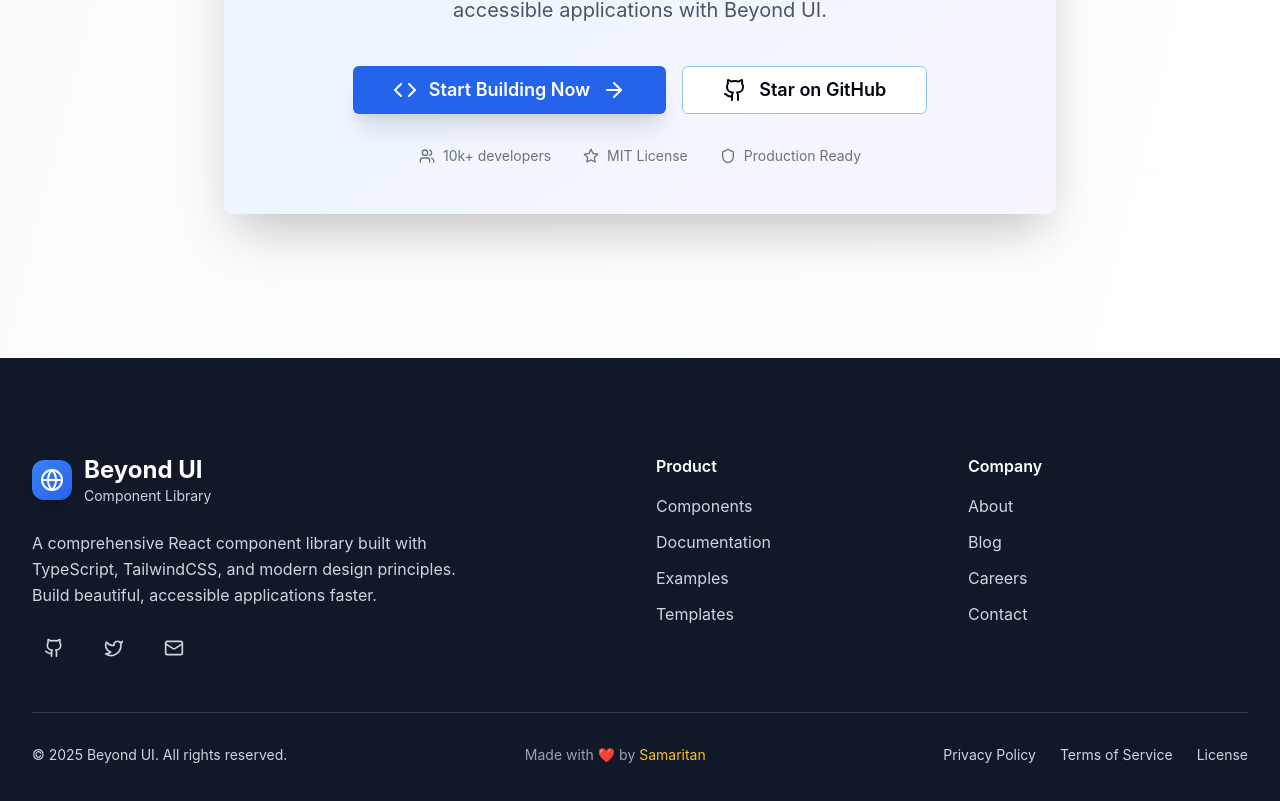
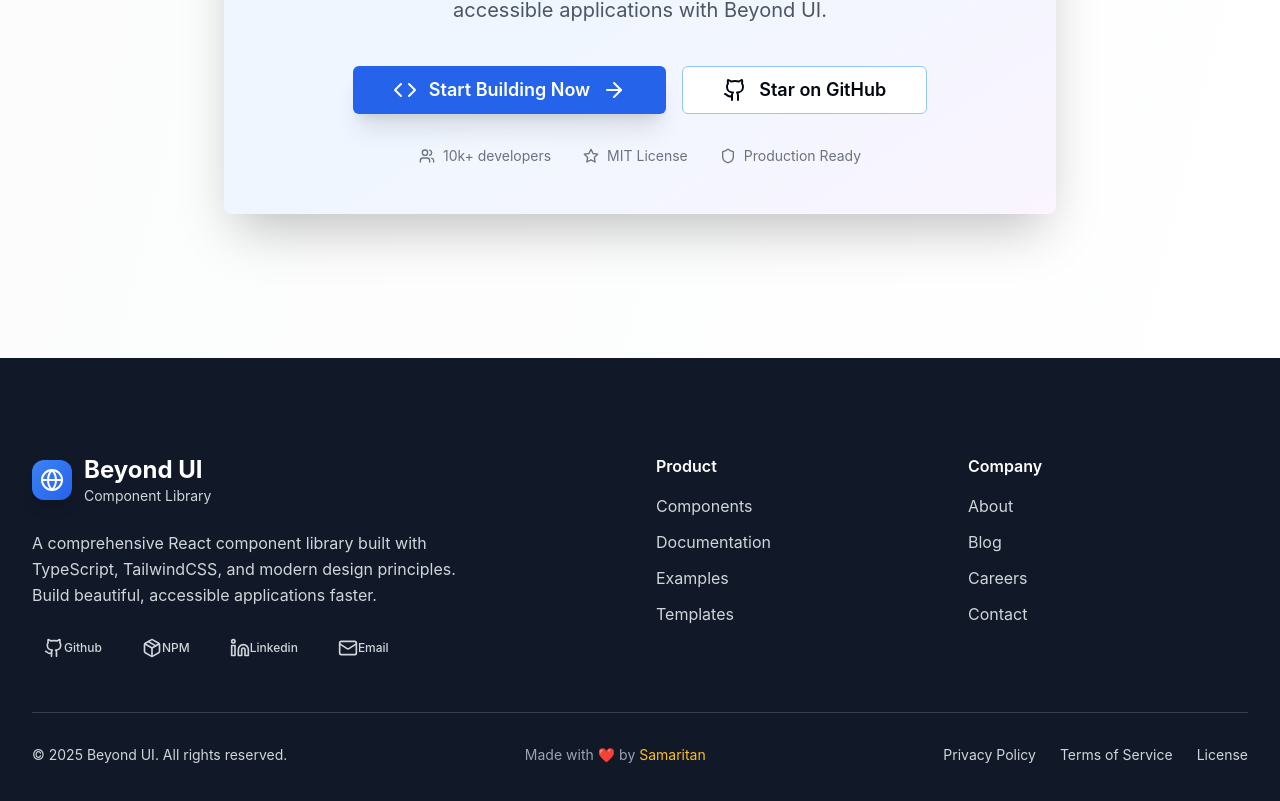
Before and after one commit to MachineKe/beyond-ui, a React (Vite) app: page / in a window 1280 px wide. Shown: the part 4403-5204 px from the top of the page. Built offline with nearby package versions, Linux system fonts and the light colour scheme.

Commit message:
add social links

```diff
--- a/src/components/LandingPage/LandingPage.tsx
+++ b/src/components/LandingPage/LandingPage.tsx
@@ -15,7 +15,9 @@ import {
   Monitor,
   Users,
   TrendingUp,
-  Heart
+  Heart,
+  Linkedin,
+  Package
 } from 'lucide-react';
 import {
   PageLayout,
@@ -136,7 +138,7 @@ export const LandingPage: React.FC = () => {
                 className="px-8 py-4 text-lg font-semibold bg-white/80 backdrop-blur-sm hover:bg-white transition-all duration-300"
               >
                 <Github className="mr-3 h-6 w-6" />
-                <Link to="https://github.com/MachineKe/beyond-ui">View on GitHub</Link>
+                <Link to="https://github.com/MachineKe/beyond-ui" target="_blank">View on GitHub</Link>
               </Button>
             </div>
 
@@ -385,7 +387,7 @@ export const LandingPage: React.FC = () => {
                   className="px-10 py-4 text-lg font-semibold shadow-xl hover:shadow-2xl transition-all duration-300 transform hover:-translate-y-1"
                 >
                   <Code className="mr-3 h-6 w-6" />
-                  Start Building Now
+                  <Link to="https://www.npmjs.com/package/@beyondcorp/beyond-ui" target="_blank">Start Building Now</Link>
                   <ArrowRight className="ml-3 h-6 w-6" />
                 </Button>
                 <Button
@@ -394,7 +396,7 @@ export const LandingPage: React.FC = () => {
                   className="px-10 py-4 text-lg font-semibold bg-white hover:bg-gray-50 transition-all duration-300"
                 >
                   <Github className="mr-3 h-6 w-6" />
-                  Star on GitHub
+                  <Link to="https://github.com/MachineKe/beyond-ui" target="_blank">Star on GitHub</Link>
                 </Button>
               </div>
 
@@ -439,12 +441,19 @@ export const LandingPage: React.FC = () => {
               <div className="flex space-x-4">
                 <Button variant="ghost" size="sm" className="text-gray-300 hover:text-white hover:bg-white/10">
                   <Github className="h-5 w-5" />
+                  <Link to="https://github.com/MachineKe/beyond-ui" target="_blank">Github</Link>
                 </Button>
                 <Button variant="ghost" size="sm" className="text-gray-300 hover:text-white hover:bg-white/10">
-                  <Twitter className="h-5 w-5" />
+                  <Package className="h-5 w-5" />
+                  <Link to="https://www.npmjs.com/package/@beyondcorp/beyond-ui" target="_blank">NPM</Link>
                 </Button>
                 <Button variant="ghost" size="sm" className="text-gray-300 hover:text-white hover:bg-white/10">
-                  <Mail className="h-5 w-5" />
+                  <Linkedin className="h-5 w-5" />
+                  <Link to="https://www.linkedin.com/company/soi-technology-solutions" target="_blank">Linkedin</Link>
+                </Button>
+                <Button variant="ghost" size="sm" className="text-gray-300 hover:text-white hover:bg-white/10">
+                  <Mail className="h-5 w-5" ></Mail>
+                  <Link to="mailto:ui@beyondsoftwares.com" target="_blank">Email</Link>
                 </Button>
               </div>
             </div>
```
